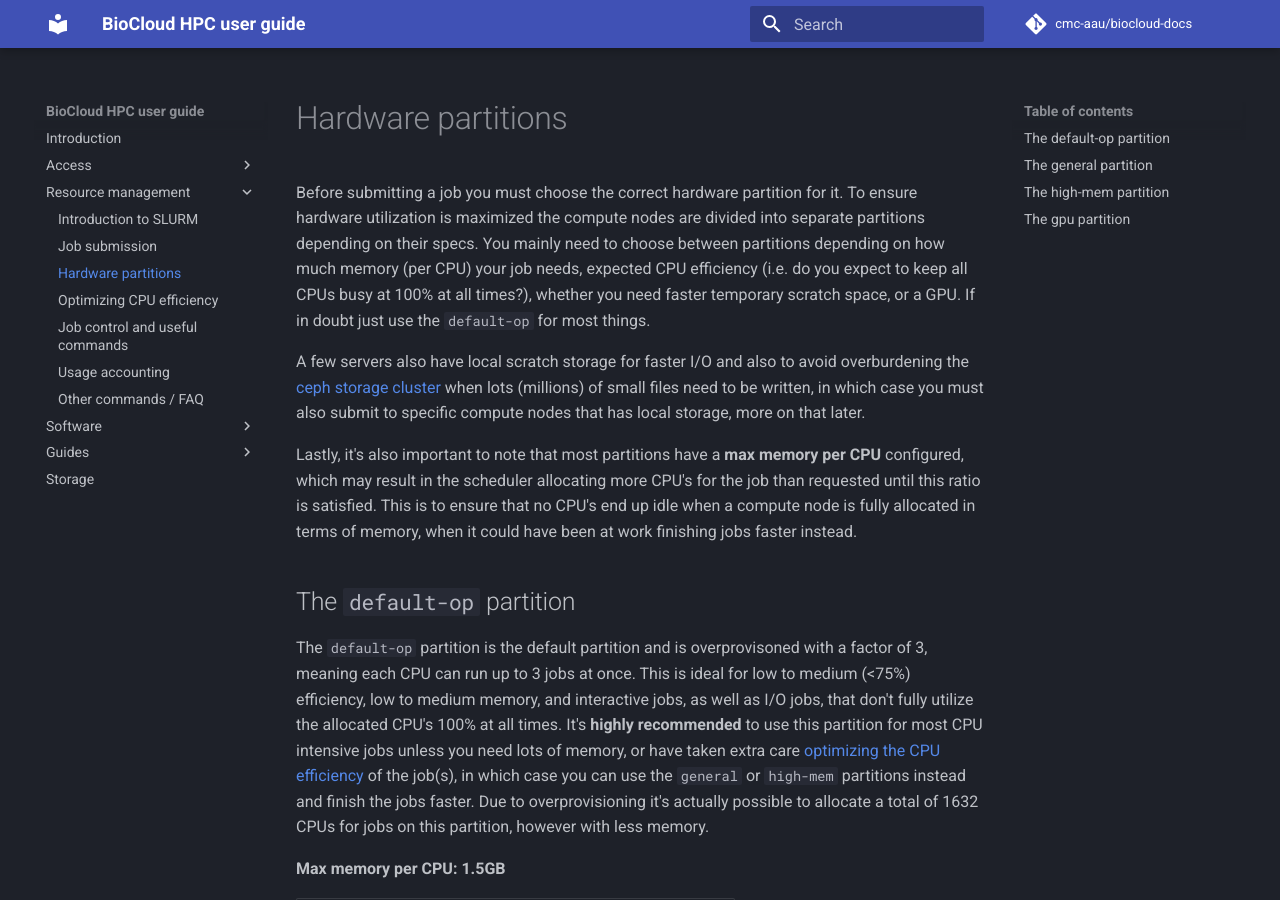
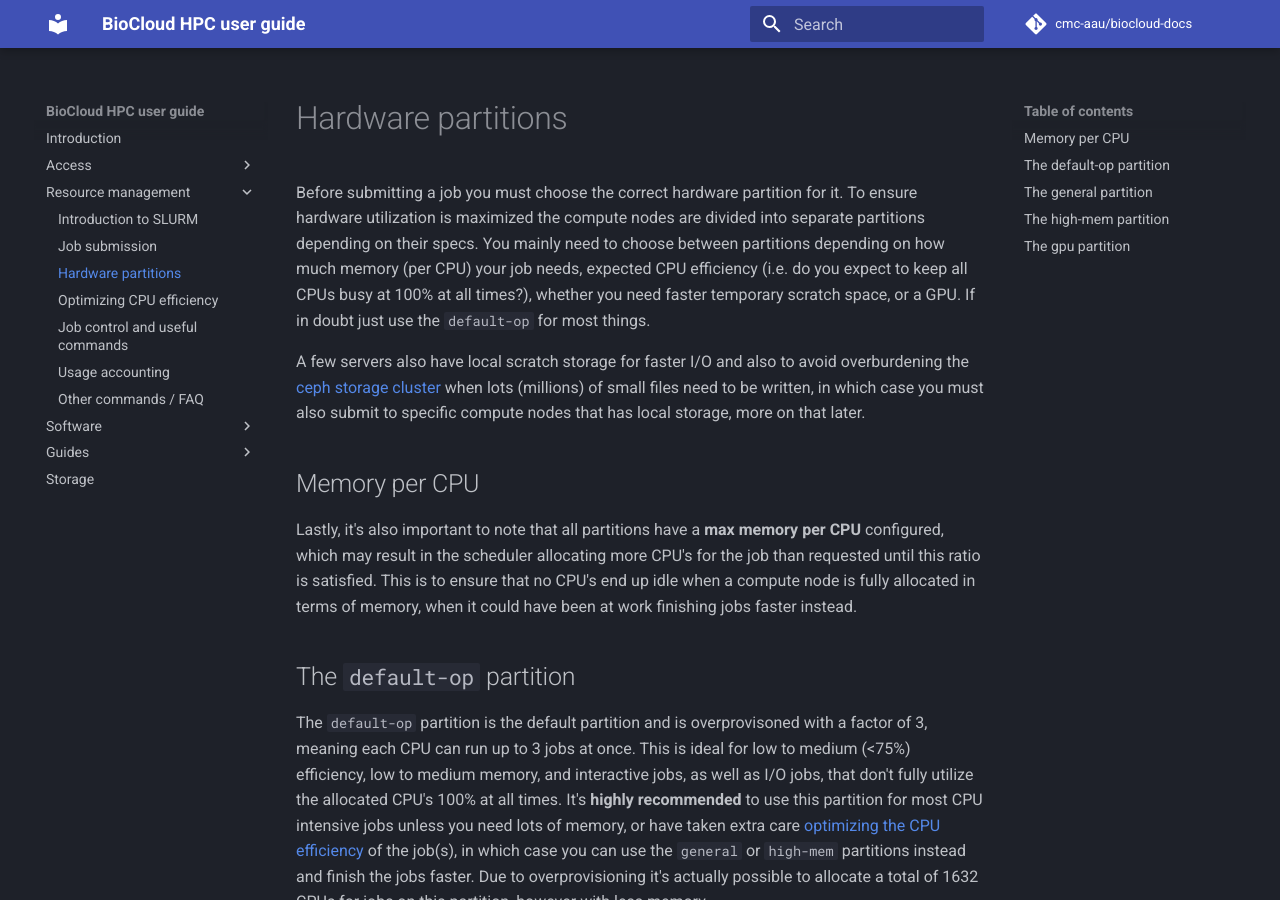
Before and after one commit to cmc-aau/hpc-docs, an MkDocs documentation site: the page built from docs/slurm/partitions.md, in a window 1280 px wide and 900 px high. Built offline with MkDocs 1.6.1 and Material for MkDocs 9.7.7, drawn with Linux system fonts in a browser that asks for light colours; comment, search, counter and statistics services are not loaded.

Commit message:
mempercpu

```diff
--- a/docs/slurm/partitions.md
+++ b/docs/slurm/partitions.md
@@ -3,7 +3,8 @@ Before submitting a job you must choose the correct hardware partition for it. T
 
 A few servers also have local scratch storage for faster I/O and also to avoid overburdening the [ceph storage cluster](../storage.md) when lots (millions) of small files need to be written, in which case you must also submit to specific compute nodes that has local storage, more on that later.
 
-Lastly, it's also important to note that most partitions have a **max memory per CPU** configured, which may result in the scheduler allocating more CPU's for the job than requested until this ratio is satisfied. This is to ensure that no CPU's end up idle when a compute node is fully allocated in terms of memory, when it could have been at work finishing jobs faster instead.
+## Memory per CPU
+Lastly, it's also important to note that all partitions have a **max memory per CPU** configured, which may result in the scheduler allocating more CPU's for the job than requested until this ratio is satisfied. This is to ensure that no CPU's end up idle when a compute node is fully allocated in terms of memory, when it could have been at work finishing jobs faster instead.
 
 ## The `default-op` partition
 The `default-op` partition is the default partition and is overprovisoned with a factor of 3, meaning each CPU can run up to 3 jobs at once. This is ideal for low to medium (<75%) efficiency, low to medium memory, and interactive jobs, as well as I/O jobs, that don't fully utilize the allocated CPU's 100% at all times. It's **highly recommended** to use this partition for most CPU intensive jobs unless you need lots of memory, or have taken extra care [optimizing the CPU efficiency](efficiency.md) of the job(s), in which case you can use the `general` or `high-mem` partitions instead and finish the jobs faster. Due to overprovisioning it's actually possible to allocate a total of 1632 CPUs for jobs on this partition, however with less memory.
```
